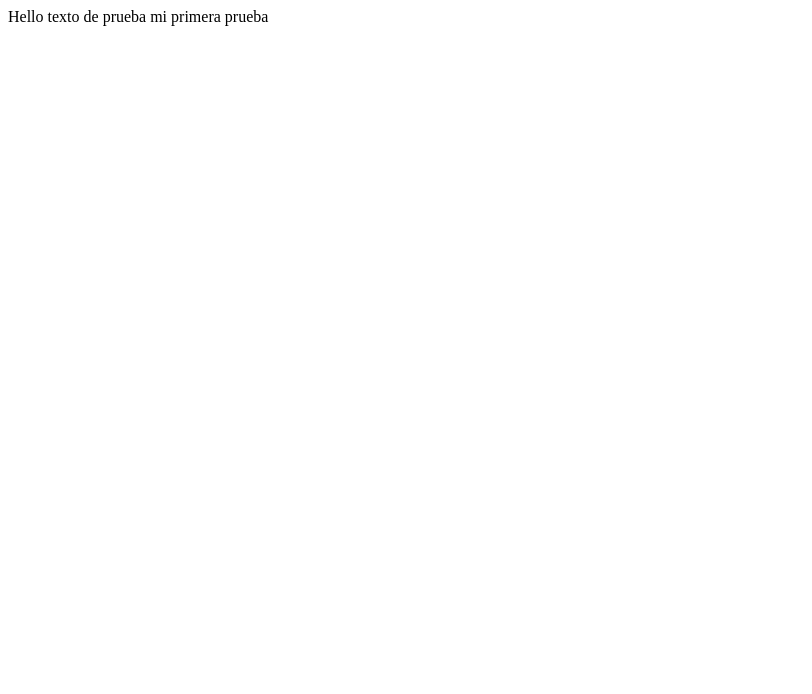
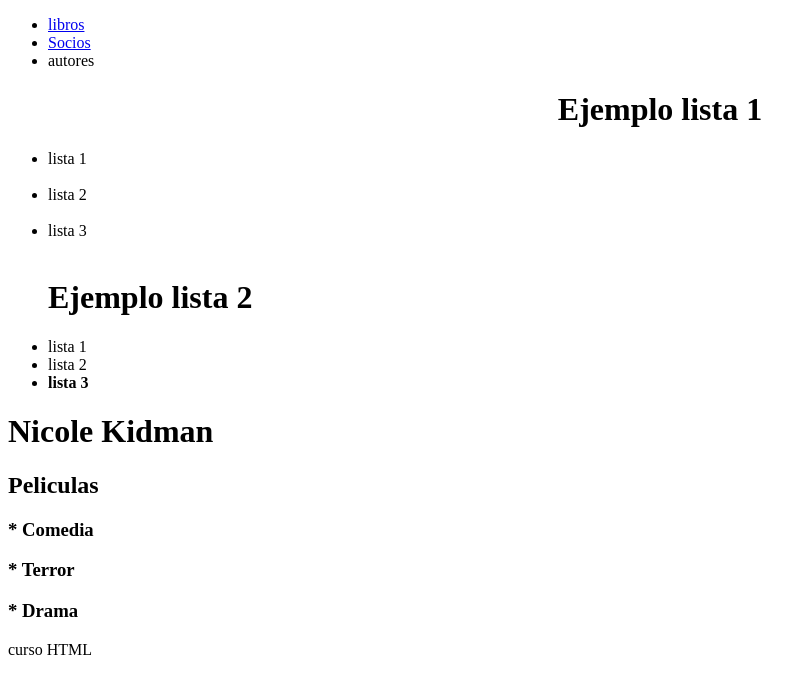
Before and after one commit to malejaAngel/firtsRepository, a plain HTML site: page index.html in a window 1280 px wide. Shown: the whole page, without its empty margins (0-812 px from the left). Drawn offline with Linux system fonts and the light colour scheme.

Commit message:
Ejemplos secion 2

```diff
--- a/index.html
+++ b/index.html
@@ -4,10 +4,59 @@
     <meta charset="UTF-8">
     <meta http-equiv="X-UA-Compatible" content="IE=edge">
     <meta name="viewport" content="width=device-width, initial-scale=1.0">
-    <title>Document</title>
+    <title>Documento de prueba</title>
 </head>
 <body>
-    Hello texto de prueba
-    mi primera prueba
+    <!--aqui vamos actualizar un logo y un menu -->
+     <header>
+         <!--declarar el menu en forma de lista -->
+        <nave>
+            <!--crear lista -->
+            <ul>
+                <!--crear itens a la lista -->
+             <li><a href=" https://www.biblored.gov.co/bibliotecas">libros</a></li>
+             <li><a href="index.html"target="_blank">Socios</a></li>
+             <li>autores</li>
+
+            </ul>
+        </nave>
+     </header>
+
+      <main>
+
+        <ul>
+            <!--crear itens a la lista -->
+         <center><h1> Ejemplo lista 1 </h1></center> <!--El center es para centrar el texto   -->
+         <li>lista 1</li>
+         <br/>  <!--El br es para dar espacio o para un salto de linea  -->
+         <li>lista 2</li>
+         <br/>
+         <li>lista 3 </li>
+         <br/>
+
+        </ul>
+
+
+        <ul>
+            <!--crear itens a la lista -->
+         <h1> Ejemplo lista 2 </h1> <!--El center es para centrar el texto   -->
+         <li>lista 1</li>
+         <li>lista 2</li>
+         <li><b>lista 3</b> </li><!--Negrita se puede con "b" o con "strong"   -->
+
+        </ul>
+
+
+        <h1> Nicole Kidman</h1>
+        <h2> Peliculas</h2>
+        <h3> * Comedia</h3>
+        <h3> * Terror</h3>
+        <h3> * Drama</h3>
+    </main>
+
+    <footer>
+     curso HTML
+    </footer>
+
 </body>
 </html>
```
Also changed, not shown: socios.html (added, +14 -0 lines).
